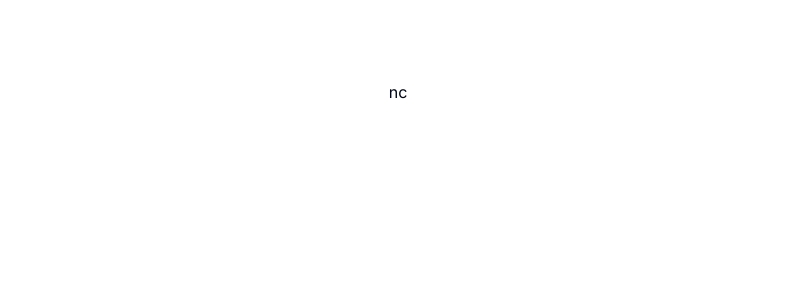
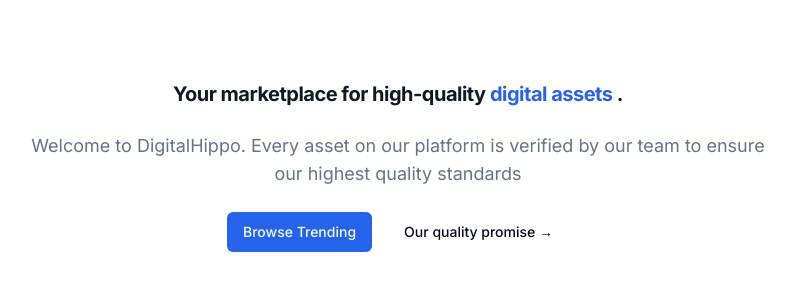
Before and after one commit to Ehouman09/nextjs-digitalhippo, a Next.js app: page / in a window 1280 px wide. Shown: the top 300 px of the page, without its empty margins (242-1037 px from the left). Built offline with nearby package versions, Linux system fonts and the light colour scheme.

Commit message:
Landing page

```diff
--- a/package.json
+++ b/package.json
@@ -9,6 +9,7 @@
     "lint": "next lint"
   },
   "dependencies": {
+    "@radix-ui/react-slot": "^1.1.0",
     "class-variance-authority": "^0.7.0",
     "clsx": "^2.1.1",
     "lucide-react": "^0.396.0",
--- a/src/app/page.tsx
+++ b/src/app/page.tsx
@@ -1,14 +1,37 @@
 import MaxWidthWrapper from "@/components/MaxWidthWrapper";
+import { Button, buttonVariants } from "@/components/ui/button";
 import Image from "next/image";
+import Link from "next/link";
 
 export default function Home() {
 
   return (
+    <>
     <MaxWidthWrapper>
       <div className="py-20 mx-auto text-center flex flex-col items-center max-w-3xl">
-        nc
+        <h1 className="text-4xl font-bold tracking-tight text-gray-900 sm:text-xl">
+          Your marketplace for high-quality{' '}
+          <span className="text-blue-600"> digital assets </span>.
+        </h1>
+        <p className="mt-6 text-lg max-w-prose text-muted-foreground">
+          Welcome to DigitalHippo.
+          Every asset on our platform is verified by our team to ensure our highest quality standards
+        </p>
+        <div className="flex flex-col sm:flex-row gap-4 mt-6">
+          <Link href='products' className={buttonVariants()}> Browse Trending </Link>
+          <Button variant='ghost'> Our  quality promise &rarr;</Button>
+        </div>
       </div>
+
+      {/** TODO: Prodcuts list */}
     </MaxWidthWrapper>
+
+    <section className="border-t border-gray-50 bg-gray-50">
+      <MaxWidthWrapper className="py-20">
+
+      </MaxWidthWrapper>
+    </section>
+    </>
   )
 
 
--- /dev/null
+++ b/src/components/ui/button.tsx
@@ -0,0 +1,56 @@
+import * as React from "react"
+import { Slot } from "@radix-ui/react-slot"
+import { cva, type VariantProps } from "class-variance-authority"
+
+import { cn } from "@/lib/utils"
+
+const buttonVariants = cva(
+  "inline-flex items-center justify-center whitespace-nowrap rounded-md text-sm font-medium ring-offset-background transition-colors focus-visible:outline-none focus-visible:ring-2 focus-visible:ring-ring focus-visible:ring-offset-2 disabled:pointer-events-none disabled:opacity-50",
+  {
+    variants: {
+      variant: {
+        default: "bg-primary text-primary-foreground hover:bg-primary/90",
+        destructive:
+          "bg-destructive text-destructive-foreground hover:bg-destructive/90",
+        outline:
+          "border border-input bg-background hover:bg-accent hover:text-accent-foreground",
+        secondary:
+          "bg-secondary text-secondary-foreground hover:bg-secondary/80",
+        ghost: "hover:bg-accent hover:text-accent-foreground",
+        link: "text-primary underline-offset-4 hover:underline",
+      },
+      size: {
+        default: "h-10 px-4 py-2",
+        sm: "h-9 rounded-md px-3",
+        lg: "h-11 rounded-md px-8",
+        icon: "h-10 w-10",
+      },
+    },
+    defaultVariants: {
+      variant: "default",
+      size: "default",
+    },
+  }
+)
+
+export interface ButtonProps
+  extends React.ButtonHTMLAttributes<HTMLButtonElement>,
+    VariantProps<typeof buttonVariants> {
+  asChild?: boolean
+}
+
+const Button = React.forwardRef<HTMLButtonElement, ButtonProps>(
+  ({ className, variant, size, asChild = false, ...props }, ref) => {
+    const Comp = asChild ? Slot : "button"
+    return (
+      <Comp
+        className={cn(buttonVariants({ variant, size, className }))}
+        ref={ref}
+        {...props}
+      />
+    )
+  }
+)
+Button.displayName = "Button"
+
+export { Button, buttonVariants }
```
Also changed, not shown: 1 other file (tests, documents, lock files or other folders).
